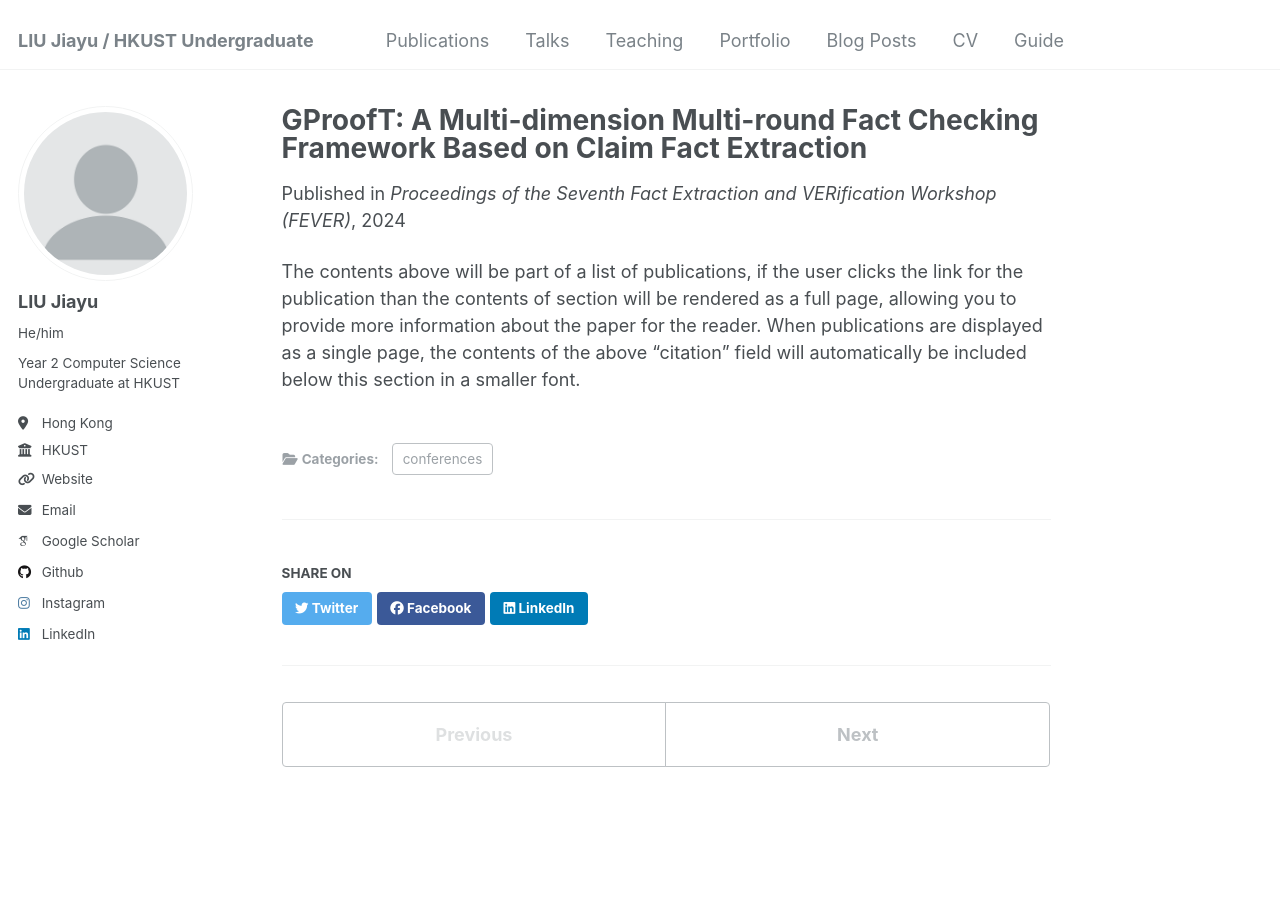
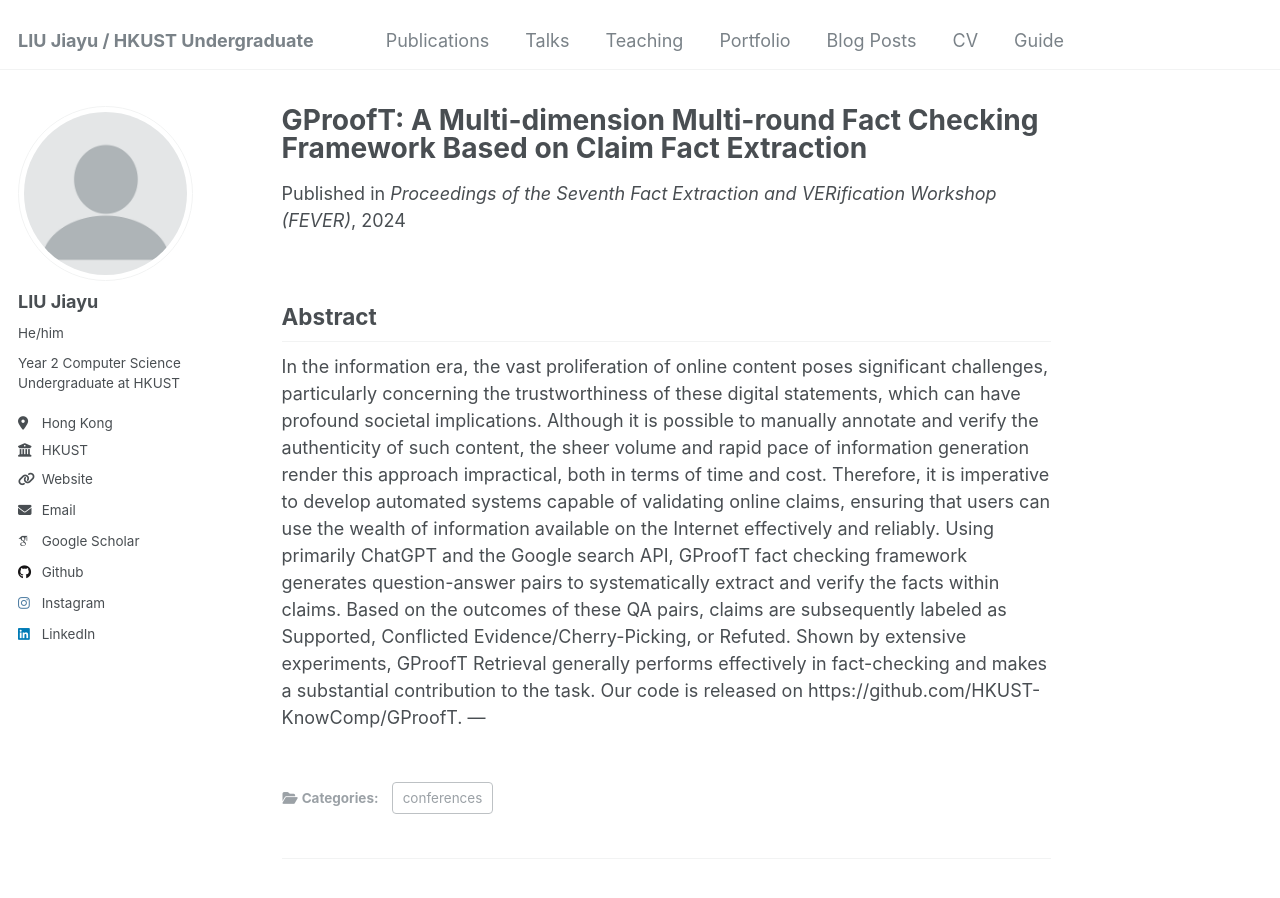
Before and after one commit to JiayuJeff/JiayuJeff.github.io, a Jekyll site: the page built from _publications/2024-02-17-paper-title-number-4.md, in a window 1280 px wide and 900 px high. Built offline with Jekyll 4.4.1, drawn with Linux system fonts in a browser that asks for light colours; some web fonts are replaced.

Commit message:
Update 2024-02-17-paper-title-number-4.md

```diff
--- a/_publications/2024-02-17-paper-title-number-4.md
+++ b/_publications/2024-02-17-paper-title-number-4.md
@@ -9,4 +9,7 @@ venue: 'Proceedings of the Seventh Fact Extraction and VERification Workshop (FE
 paperurl: 'https://aclanthology.org/2024.fever-1.14.pdf'
 ---
 
-The contents above will be part of a list of publications, if the user clicks the link for the publication than the contents of section will be rendered as a full page, allowing you to provide more information about the paper for the reader. When publications are displayed as a single page, the contents of the above "citation" field will automatically be included below this section in a smaller font.
+**Abstract**
+---
+In the information era, the vast proliferation of online content poses significant challenges, particularly concerning the trustworthiness of these digital statements, which can have profound societal implications. Although it is possible to manually annotate and verify the authenticity of such content, the sheer volume and rapid pace of information generation render this approach impractical, both in terms of time and cost. Therefore, it is imperative to develop automated systems capable of validating online claims, ensuring that users can use the wealth of information available on the Internet effectively and reliably. Using primarily ChatGPT and the Google search API, GProofT fact checking framework generates question-answer pairs to systematically extract and verify the facts within claims. Based on the outcomes of these QA pairs, claims are subsequently labeled as Supported, Conflicted Evidence/Cherry-Picking, or Refuted. Shown by extensive experiments, GProofT Retrieval generally performs effectively in fact-checking and makes a substantial contribution to the task. Our code is released on https://github.com/HKUST-KnowComp/GProofT.
+---
```
